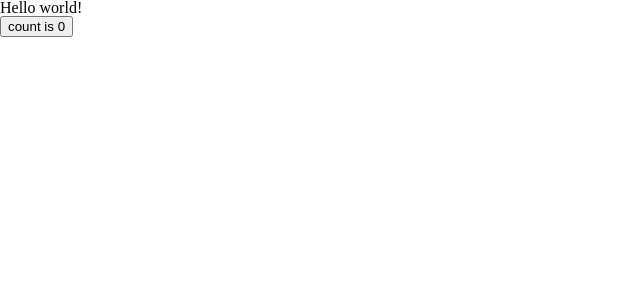
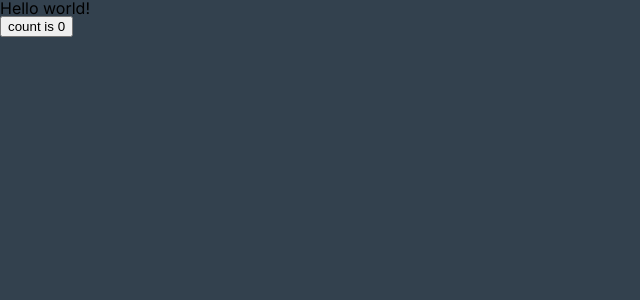
Before and after one commit to BenoGustavo/MeasureConverterAPP, a React (Vite) app: page / in a window 1280 px wide. Shown: the top 300 px of the page, without its empty margins (0-640 px from the left). Built offline with nearby package versions, Linux system fonts and the light colour scheme.

Commit message:
chore: Update GlobalStyles with background color and font family

```diff
--- a/src/assets/GlobalStyles.ts
+++ b/src/assets/GlobalStyles.ts
@@ -25,6 +25,8 @@ export const GlobalStyles = createGlobalStyle`
         font-size: 100%;
         font: inherit;
         vertical-align: baseline;
+        background-color: #33414E;
+        font-family: "Inter", sans-serif;
     }
     /* HTML5 display-role reset for older browsers */
     article, aside, details, figcaption, figure,
```
